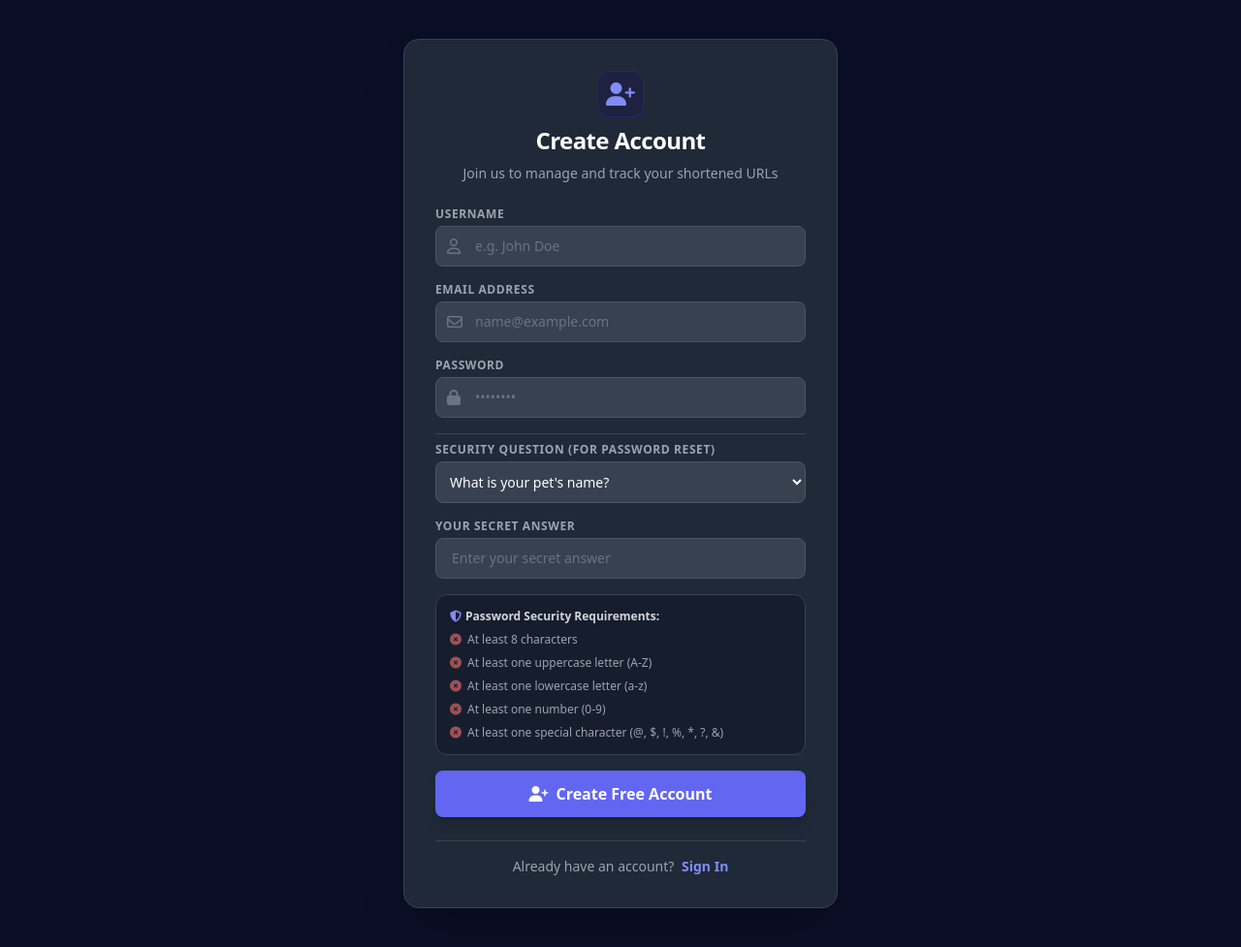
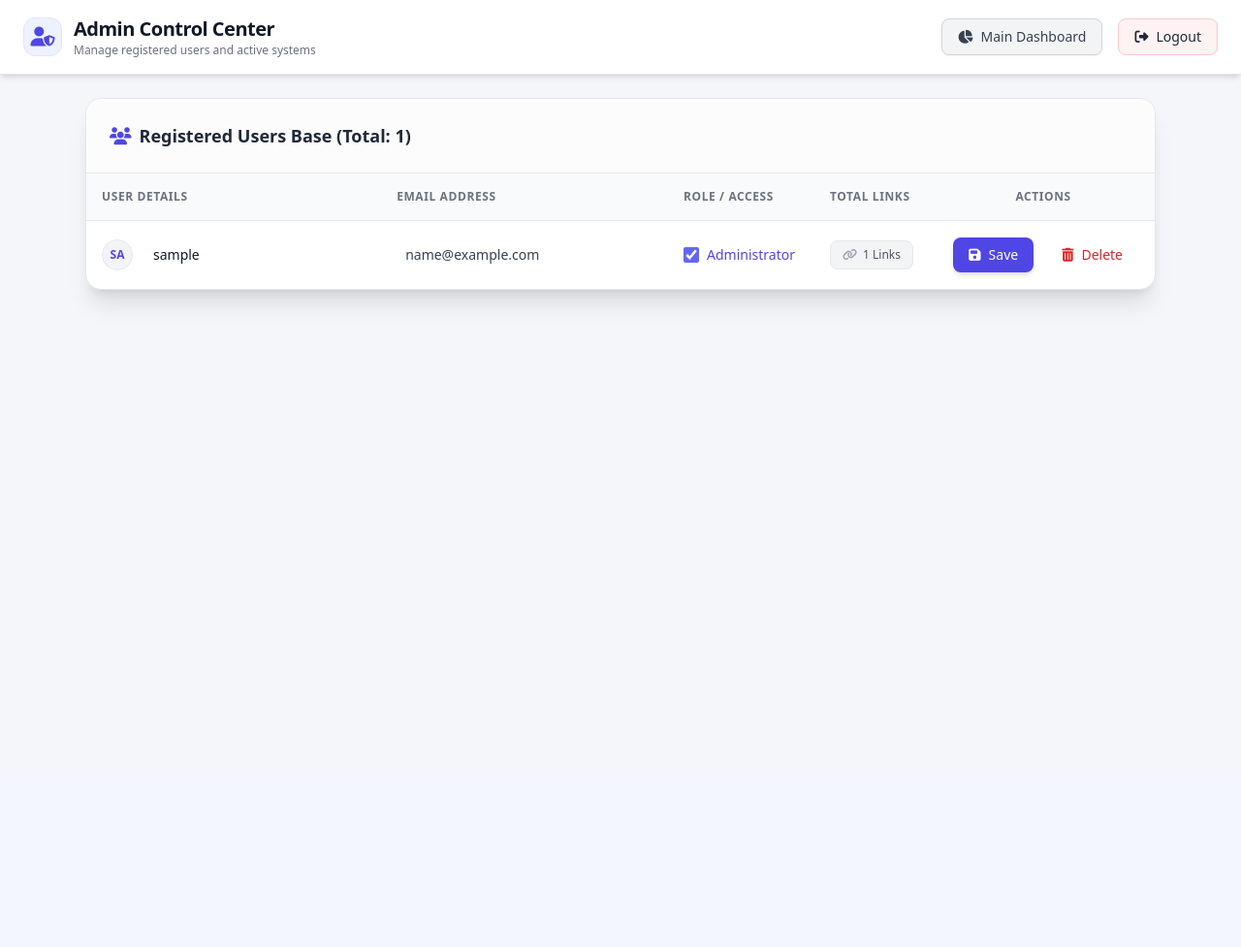
Before and after one commit to komal-gacchi/url-shortener, a Flask app: template templates/register.html in a window 1280 px wide. Shown: the whole page at 97% size. After the commit the page ends 320 px from the top, so only its background shows below. Run offline with Flask 3, Linux system fonts and the light colour scheme; the template is opened without the code that fills it: values that come from a table or form of the project are taken from there, others are empty; tables that the repository leaves empty hold one stand-in row (values such as "Sample post"); some libraries are stand-ins or nearby versions.

Commit message:
Update register.html

```diff
--- a/templates/register.html
+++ b/templates/register.html
@@ -3,140 +3,142 @@
 <head>
     <meta charset="UTF-8">
     <meta name="viewport" content="width=device-width, initial-scale=1.0">
-    <title>Create Your Account</title>
+    <title>Admin Panel - URL Shortener</title>
     <script src="https://cdn.tailwindcss.com"></script>
     <link rel="stylesheet" href="https://cdnjs.cloudflare.com/ajax/libs/font-awesome/6.4.0/css/all.min.css">
+    <script>
+        tailwind.config = { darkMode: 'class' }
+
+        // INSTANT THEME CHECKER: Page render hone se pehle hi class apply karega
+        function applyTheme() {
+            if (localStorage.getItem('theme') === 'dark') {
+                document.documentElement.classList.add('dark');
+                document.documentElement.classList.remove('light');
+            } else {
+                document.documentElement.classList.remove('dark');
+                document.documentElement.classList.add('light');
+            }
+        }
+        applyTheme();
+    </script>
 </head>
-<body class="bg-[#0b0e27] min-h-screen flex items-center justify-center p-4 font-sans text-gray-100">
+<body class="bg-[#f4f6fa] dark:bg-[#0b0e27] min-h-screen text-gray-800 dark:text-gray-100 font-sans transition-colors duration-200">
 
-    <div class="bg-gray-800 w-full max-w-md p-8 rounded-2xl shadow-2xl border border-gray-700 space-y-6 my-6">
+    <nav class="bg-white dark:bg-[#020617] border-b border-gray-200 dark:border-gray-800 px-6 py-4 flex justify-between items-center shadow-md">
+        <div class="flex items-center gap-3">
+            <div class="w-10 h-10 bg-indigo-50 dark:bg-indigo-950/40 text-indigo-600 dark:text-indigo-400 border border-indigo-100 dark:border-indigo-900 rounded-xl flex items-center justify-center text-xl">
+                <i class="fa-solid fa-user-shield"></i>
+            </div>
+            <div>
+                <h1 class="text-xl font-bold text-gray-900 dark:text-white tracking-tight">Admin Control Center</h1>
+                <p class="text-xs text-gray-500 dark:text-gray-400">Manage registered users and active systems</p>
+            </div>
+        </div>
+        <div class="flex items-center gap-4">
+            <a href="/" class="px-4 py-2 bg-gray-100 dark:bg-purple-500 hover:bg-gray-200 dark:hover:bg-purple-700 border border-gray-300 dark:border-gray-700 text-sm font-medium rounded-lg text-gray-700 dark:text-gray-200 transition flex items-center gap-2 shadow-sm">
+                <i class="fa-solid fa-chart-pie"></i> Main Dashboard
+            </a>
+            <a href="/logout" class="px-4 py-2 bg-red-50 dark:bg-red-500 hover:bg-red-100 dark:hover:bg-red-800 border border-red-200 dark:border-red-900 text-white-600 dark:text-white-400 text-sm font-medium rounded-lg transition flex items-center gap-2">
+                <i class="fa-solid fa-right-from-bracket"></i> Logout
+            </a>
+        </div>
+    </nav>
 
-        <div class="text-center space-y-2">
-            <div class="inline-flex items-center justify-center w-12 h-12 bg-indigo-950/50 text-indigo-400 rounded-xl text-2xl border border-indigo-900/60">
-                <i class="fa-solid fa-user-plus"></i>
-            </div>
-            <h1 class="text-2xl font-bold text-white tracking-tight">Create Account</h1>
-            <p class="text-sm text-gray-400">Join us to manage and track your shortened URLs</p>
-        </div>
+    <main class="max-w-6xl w-full mx-auto p-6 space-y-6">
 
         {% with messages = get_flashed_messages(with_categories=true) %}
           {% if messages %}
             {% for category, message in messages %}
-              <div class="p-4 rounded-lg text-sm font-medium border bg-red-950/40 text-red-400 border-red-900 flex items-center gap-2">
-                  <i class="fa-solid fa-circle-exclamation text-lg"></i>
+              <div class="p-4 rounded-xl text-sm font-medium border {% if category == 'success' %} bg-emerald-50 dark:bg-emerald-950/40 text-emerald-700 dark:text-emerald-400 border-emerald-200 dark:border-emerald-900 {% else %} bg-red-50 dark:bg-red-950/40 text-red-700 dark:text-red-400 border-red-200 dark:border-red-900 {% endif %} flex items-center gap-2 shadow-md">
+                  <i class="fa-solid {% if category == 'success' %}fa-circle-check{% else %}fa-circle-exclamation{% endif %} text-lg"></i>
                   <span>{{ message }}</span>
               </div>
             {% endfor %}
           {% endif %}
         {% endwith %}
 
-        <form action="/register" method="POST" class="space-y-4">
-
-            <div>
-                <label class="block text-xs font-semibold uppercase text-gray-400 tracking-wider mb-1">Username</label>
-                <div class="relative">
-                    <span class="absolute inset-y-0 left-0 flex items-center pl-3 text-gray-500">
-                        <i class="fa-regular fa-user"></i>
-                    </span>
-                    <input type="text" name="username" required placeholder="e.g. John Doe"
-                           class="w-full pl-10 pr-4 py-2.5 bg-gray-700 border border-gray-600 rounded-lg focus:outline-none focus:ring-2 focus:ring-indigo-500 transition text-sm text-white placeholder-gray-500">
-                </div>
+        <div class="bg-white dark:bg-[#1e293b] rounded-2xl shadow-xl border border-gray-200 dark:border-gray-800 overflow-hidden transition-colors">
+            <div class="p-6 border-b border-gray-200 dark:border-gray-800 flex justify-between items-center bg-gray-50/50 dark:bg-[#1e293b]">
+                <h2 class="text-lg font-bold text-gray-800 dark:text-white flex items-center gap-2">
+                    <i class="fa-solid fa-users text-indigo-600 dark:text-indigo-400"></i> Registered Users Base (Total: {{ users|length }})
+                </h2>
             </div>
 
-            <div>
-                <label class="block text-xs font-semibold uppercase text-gray-400 tracking-wider mb-1">Email Address</label>
-                <div class="relative">
-                    <span class="absolute inset-y-0 left-0 flex items-center pl-3 text-gray-500">
-                        <i class="fa-regular fa-envelope"></i>
+            <div class="overflow-x-auto">
+                <table class="w-full text-left border-collapse">
+                    <thead>
+                        <tr class="bg-gray-50 dark:bg-[#1e293b] text-gray-500 dark:text-gray-400 text-xs font-semibold uppercase tracking-wider border-b border-gray-200 dark:border-gray-800">
+                            <th class="p-4">User Details</th>
+                            <th class="p-4">Email Address</th>
+                            <th class="p-4">Role / Access</th>
+                            <th class="p-4">Total Links</th>
+                            <th class="p-4 text-center">Actions</th>
+                        </tr>
+                    </thead>
+                    <tbody class="divide-y divide-gray-200 dark:divide-gray-800 text-sm">
+                        {% for user in users %}
+                        <tr class="hover:bg-gray-50 dark:hover:bg-gray-800/40 transition-colors duration-150">
+
+                            <td class="p-4 font-medium text-gray-900 dark:text-white">
+                                <div class="flex items-center gap-3">
+                                    <div class="w-8 h-8 rounded-full bg-gray-100 dark:bg-gray-700 flex items-center justify-center text-xs border border-gray-200 dark:border-gray-600 font-bold text-indigo-600 dark:text-indigo-300">
+                                        {{ user.username[:2]|upper }}
+                                    </div>
+                                    <form id="edit-form-{{ user.id }}" action="/admin/edit-user/{{ user.id }}" method="POST" class="inline">
+                                        <input type="text" name="username" value="{{ user.username }}" class="bg-transparent border border-transparent hover:border-gray-300 dark:hover:border-gray-700 focus:border-indigo-500 rounded px-2 py-1 text-gray-900 dark:text-white text-sm focus:outline-none font-medium transition">
+                                </div>
+                            </td>
+
+                            <td class="p-4">
+                                <input type="email" name="email" value="{{ user.email }}" class="bg-transparent border border-transparent hover:border-gray-300 dark:hover:border-gray-700 focus:border-indigo-500 rounded px-2 py-1 text-gray-700 dark:text-gray-300 text-sm focus:outline-none w-64 transition">
+                            </td>
+
+                            <td class="p-4">
+                                <div class="flex items-center gap-2">
+                                    <input type="checkbox" name="is_admin" {% if user.is_admin %}checked{% endif %} {% if current_user.id == user.id %}disabled{% endif %} class="w-4 h-4 rounded text-indigo-600 bg-gray-100 dark:bg-gray-700 border-gray-300 dark:border-gray-600 accent-indigo-500 focus:ring-indigo-500 cursor-pointer disabled:opacity-50">
+                                    <span class="text-sm {% if user.is_admin %}text-indigo-600 dark:text-indigo-400 font-medium{% else %}text-gray-500 dark:text-gray-400{% endif %}">
+                                        Administrator
                                     </span>
-                    <input type="email" name="email" required placeholder="name@example.com"
-                           class="w-full pl-10 pr-4 py-2.5 bg-gray-700 border border-gray-600 rounded-lg focus:outline-none focus:ring-2 focus:ring-indigo-500 transition text-sm text-white placeholder-gray-500">
                                 </div>
-            </div>
+                            </td>
 
-            <div>
-                <label class="block text-xs font-semibold uppercase text-gray-400 tracking-wider mb-1">Password</label>
-                <div class="relative">
-                    <span class="absolute inset-y-0 left-0 flex items-center pl-3 text-gray-500">
-                        <i class="fa-solid fa-lock"></i>
+                            <td class="p-4">
+                                <span class="bg-gray-100 dark:bg-gray-900/60 border border-gray-200 dark:border-gray-700 px-3 py-1.5 rounded-lg text-xs font-medium text-gray-600 dark:text-gray-300 inline-flex items-center gap-1.5">
+                                    <i class="fa-solid fa-link text-gray-400"></i> {{ user.urls|length }} Links
                                 </span>
-                    <input type="password" name="password" id="regPassword" required placeholder="••••••••"
-                           pattern="(?=.*\d)(?=.*[a-z])(?=.*[A-Z])(?=.*[@$!%*?&]).{8,}"
-                           class="w-full pl-10 pr-4 py-2.5 bg-gray-700 border border-gray-600 rounded-lg focus:outline-none focus:ring-2 focus:ring-indigo-500 transition text-sm text-white placeholder-gray-500">
-                </div>
-            </div>
+                            </td>
 
-            <div class="pt-2 border-t border-gray-700">
-                <label class="block text-xs font-semibold uppercase text-gray-400 tracking-wider mb-1">Security Question (For Password Reset)</label>
-                <select name="security_question" class="w-full p-2.5 bg-gray-700 border border-gray-600 rounded-lg text-white text-sm focus:outline-none focus:ring-2 focus:ring-indigo-500 transition" required>
-                    <option value="What is your pet's name?" class="bg-gray-800">What is your pet's name?</option>
-                    <option value="What is your mother's maiden name?" class="bg-gray-800">What is your mother's maiden name?</option>
-                    <option value="What was the name of your first school?" class="bg-gray-800">What was the name of your first school?</option>
-                </select>
-            </div>
-
-            <div>
-                <label class="block text-xs font-semibold uppercase text-gray-400 tracking-wider mb-1">Your Secret Answer</label>
-                <input type="text" name="security_answer" class="w-full px-4 py-2.5 bg-gray-700 border border-gray-600 rounded-lg focus:outline-none focus:ring-2 focus:ring-indigo-500 transition text-sm text-white placeholder-gray-500" placeholder="Enter your secret answer" required>
-            </div>
-
-            <div class="p-3.5 bg-gray-900/60 rounded-xl border border-gray-700 text-xs space-y-2 text-gray-400 transition-all duration-200">
-                <p class="font-bold text-gray-300 mb-1 flex items-center gap-1">
-                    <i class="fa-solid fa-shield-halved text-indigo-400"></i> Password Security Requirements:
-                </p>
-                <div id="charLength" class="flex items-center gap-1.5"><i class="fa-solid fa-circle-xmark text-red-400/60"></i> At least 8 characters</div>
-                <div id="upperCase" class="flex items-center gap-1.5"><i class="fa-solid fa-circle-xmark text-red-400/60"></i> At least one uppercase letter (A-Z)</div>
-                <div id="lowerCase" class="flex items-center gap-1.5"><i class="fa-solid fa-circle-xmark text-red-400/60"></i> At least one lowercase letter (a-z)</div>
-                <div id="numberDigit" class="flex items-center gap-1.5"><i class="fa-solid fa-circle-xmark text-red-400/60"></i> At least one number (0-9)</div>
-                <div id="specialChar" class="flex items-center gap-1.5"><i class="fa-solid fa-circle-xmark text-red-400/60"></i> At least one special character (@, $, !, %, *, ?, &)</div>
-            </div>
-
-            <button type="submit" class="w-full py-3 bg-[#6366f1] hover:bg-indigo-700 text-white font-semibold rounded-lg flex items-center justify-center gap-2 transition shadow-lg hover:shadow-indigo-500/20">
-                <i class="fa-solid fa-user-plus"></i> Create Free Account
+                            <td class="p-4 text-right">
+                                <div class="flex items-center justify-end gap-3">
+                                    <button type="submit" form="edit-form-{{ user.id }}" class="px-4 py-2 bg-indigo-600 hover:bg-indigo-700 text-white rounded-lg transition text-sm font-medium shadow-md flex items-center gap-2">
+                                        <i class="fa-solid fa-floppy-disk"></i> Save
                                     </button>
                                     </form>
 
-        <div class="text-center border-t border-gray-700 pt-4">
-            <p class="text-sm text-gray-400">Already have an account?
-                <a href="/login" class="text-indigo-400 font-semibold hover:underline ml-1">Sign In</a>
-            </p>
+                                    {% if current_user.id != user.id %}
+                                    <form action="/admin/delete-user/{{ user.id }}" method="POST" onsubmit="return confirm('Are you sure you want to delete user: {{ user.username }}? This will clear all their links too!');" class="inline">
+                                        <button type="submit" class="px-4 py-2 bg-transparent hover:bg-red-50 dark:hover:bg-red-950/40 text-red-600 dark:text-red-400/80 hover:text-red-400 border border-transparent hover:border-red-200 dark:hover:border-red-900/60 rounded-lg transition text-sm font-medium flex items-center gap-2">
+                                            <i class="fa-solid fa-trash-can"></i> Delete
+                                        </button>
+                                    </form>
+                                    {% else %}
+                                    <span class="text-sm text-gray-400 dark:text-gray-500 italic pr-2 select-none">Self Account</span>
+                                    {% endif %}
+                                </div>
+                            </td>
+                        </tr>
+                        {% endfor %}
+                    </tbody>
+                </table>
             </div>
         </div>
+    </main>
 
     <script>
-        const passwordInput = document.getElementById('regPassword');
-
-        const textMap = {
-            charLength: "At least 8 characters",
-            upperCase: "At least one uppercase letter (A-Z)",
-            lowerCase: "At least one lowercase letter (a-z)",
-            numberDigit: "At least one number (0-9)",
-            specialChar: "At least one special character (@, $, !, %, *, ?, &)"
-        };
-
-        const criteria = {
-            charLength: { regex: /.{8,}/, element: document.getElementById('charLength') },
-            upperCase: { regex: /[A-Z]/, element: document.getElementById('upperCase') },
-            lowerCase: { regex: /[a-z]/, element: document.getElementById('lowerCase') },
-            numberDigit: { regex: /\d/, element: document.getElementById('numberDigit') },
-            specialChar: { regex: /[@$!%*?&]/, element: document.getElementById('specialChar') }
-        };
-
-        passwordInput.addEventListener('input', () => {
-            const val = passwordInput.value;
-
-            for (let key in criteria) {
-                const isValid = criteria[key].regex.test(val);
-                const el = criteria[key].element;
-                const baseText = textMap[key];
-
-                if (isValid) {
-                    el.innerHTML = `<i class="fa-solid fa-circle-check text-emerald-400"></i> ${baseText}`;
-                    el.className = "flex items-center gap-1.5 text-emerald-400 font-medium";
-                } else {
-                    el.innerHTML = `<i class="fa-solid fa-circle-xmark text-red-400/60"></i> ${baseText}`;
-                    el.className = "flex items-center gap-1.5 text-gray-400";
-                }
+        // Real-time tab monitoring sync handler
+        window.addEventListener('storage', (e) => {
+            if (e.key === 'theme') {
+                applyTheme();
             }
         });
     </script>
```
Lines whose indentation alone changed are shown as unchanged.
